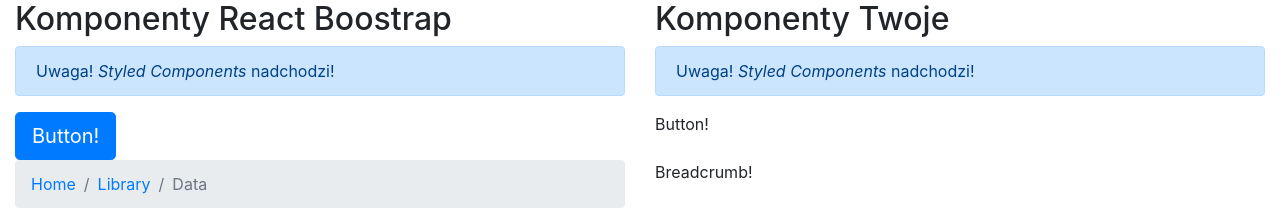
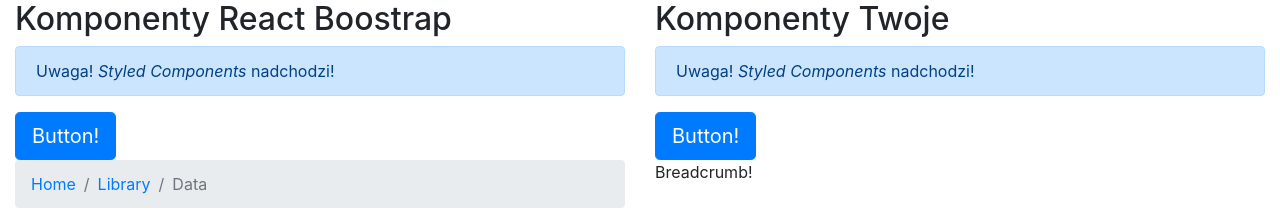
Before and after one commit to webEsperer/practice-react-styling, a React app: page / in a window 1280 px wide. Shown: the top 210 px of the page. Built offline with nearby package versions, Linux system fonts and the light colour scheme.

Commit message:
solved task 02

```diff
--- a/02/Task02.js
+++ b/02/Task02.js
@@ -1,19 +1,23 @@
 import React from 'react';
 
-import Button from './../src/components/Button';
-import { Row, Col, Button as RBButton } from 'react-bootstrap';
+import { Button } from "./../src/components/Button";
+import { Row, Col, Button as RBButton } from "react-bootstrap";
 
 const Task02 = () => {
   return (
     <Row>
       <Col>
-                <RBButton variant="primary" size="lg">Button!</RBButton>
+        <RBButton variant="primary" size="lg">
+          Button!
+        </RBButton>
       </Col>
       <Col>
+        <Button variant="primary" size="lg">
           Button!
+        </Button>
       </Col>
     </Row>
-)
-}
+  );
+};
 
 export default Task02;
--- a/src/components/Alert/Alert.styled.js
+++ b/src/components/Alert/Alert.styled.js
@@ -9,7 +9,7 @@
 `;
 
 const StyledAlert = styled(DefaultStyledAlert)(
-  ({ theme, variant }) => theme[variant]
+  ({ theme: { alert }, variant }) => alert[variant]
 );
 
 export { StyledAlert };
--- a/src/components/App.js
+++ b/src/components/App.js
@@ -9,6 +9,7 @@
 import Task05 from './../../05/Task05';
 
 const themeVariants = {
+  alert: {
     primary: css`
       color: #004085;
       background-color: #cce5ff;
@@ -19,6 +20,29 @@
       background-color: #e2e3e5;
       border-color: #d6d8db;
     `,
+  },
+  button: {
+    variant: {
+      primary: css`
+        color: #fff;
+        background-color: #007bff;
+        border-color: #007bff;
+      `,
+      secondary: css`
+        color: #fff;
+        background-color: #6c757d;
+        border-color: #6c757d;
+      `,
+    },
+    size: {
+      lg: css`
+        padding: 0.5rem 1rem;
+        font-size: 1.25rem;
+        line-height: 1.5;
+        border-radius: 0.3rem;
+      `,
+    },
+  },
 };
 
 const App = () => {
--- a/src/components/Button/Button.js
+++ b/src/components/Button/Button.js
@@ -0,0 +1,13 @@
+import React from "react";
+
+import { StyledButton } from "./Button.styled";
+
+const Button = ({ variant, size, children }) => {
+  return (
+    <StyledButton variant={variant} size={size}>
+      {children}
+    </StyledButton>
+  );
+};
+
+export default Button;
--- a/src/components/Button/Button.styled.js
+++ b/src/components/Button/Button.styled.js
@@ -0,0 +1,36 @@
+import styled from "styled-components";
+
+const DefaultStyledButton = styled.button`
+  display: inline-block;
+  font-weight: 400;
+  color: #212529;
+  text-align: center;
+  vertical-align: middle;
+  cursor: pointer;
+  -webkit-user-select: none;
+  -moz-user-select: none;
+  -ms-user-select: none;
+  user-select: none;
+  background-color: transparent;
+  border: 1px solid transparent;
+  padding: 0.375rem 0.75rem;
+  font-size: 1rem;
+  line-height: 1.5;
+  border-radius: 0.25rem;
+`;
+
+const VariantStyledButton = styled(DefaultStyledButton)(
+  ({ theme: { button }, variant }) => {
+    return button.variant[variant];
+  }
+);
+
+const SizeStyledButton = styled(VariantStyledButton)(
+  ({ theme: { button }, size }) => {
+    return button.size[size];
+  }
+);
+
+const StyledButton = SizeStyledButton;
+
+export { StyledButton };
--- a/src/components/Button/index.js
+++ b/src/components/Button/index.js
@@ -0,0 +1,3 @@
+import Button from "./Button";
+
+export { Button };
```
Lines whose indentation alone changed are shown as unchanged.
